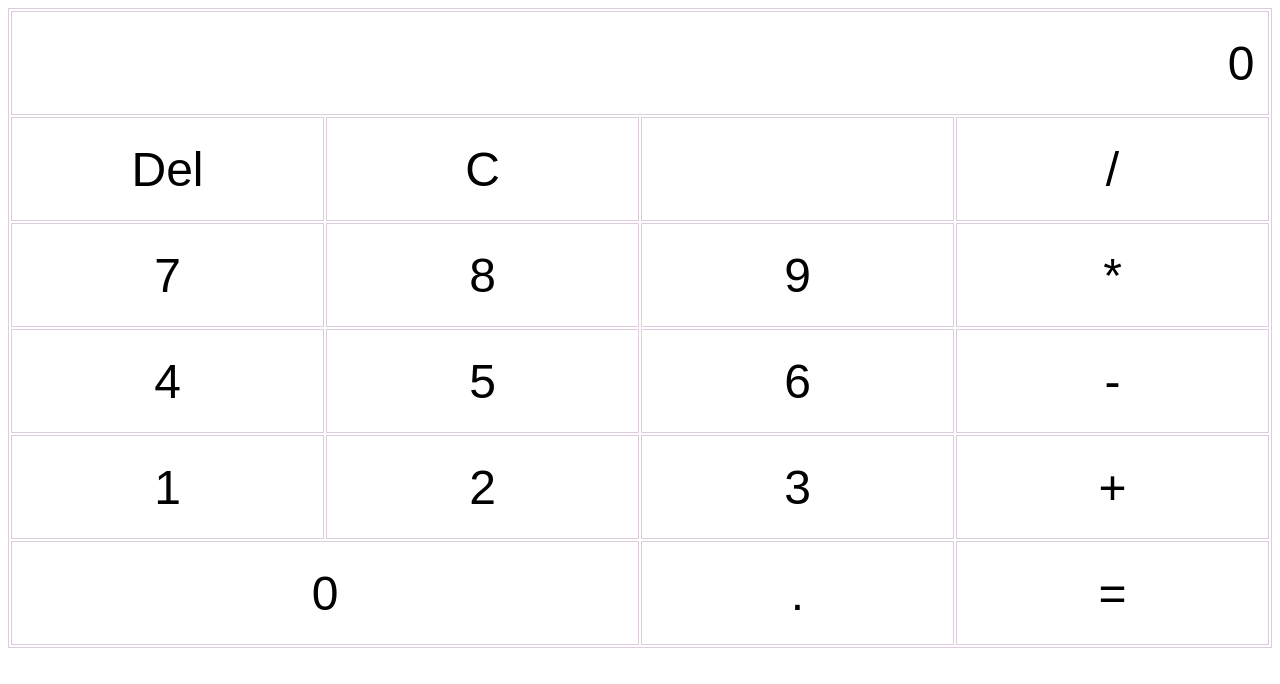
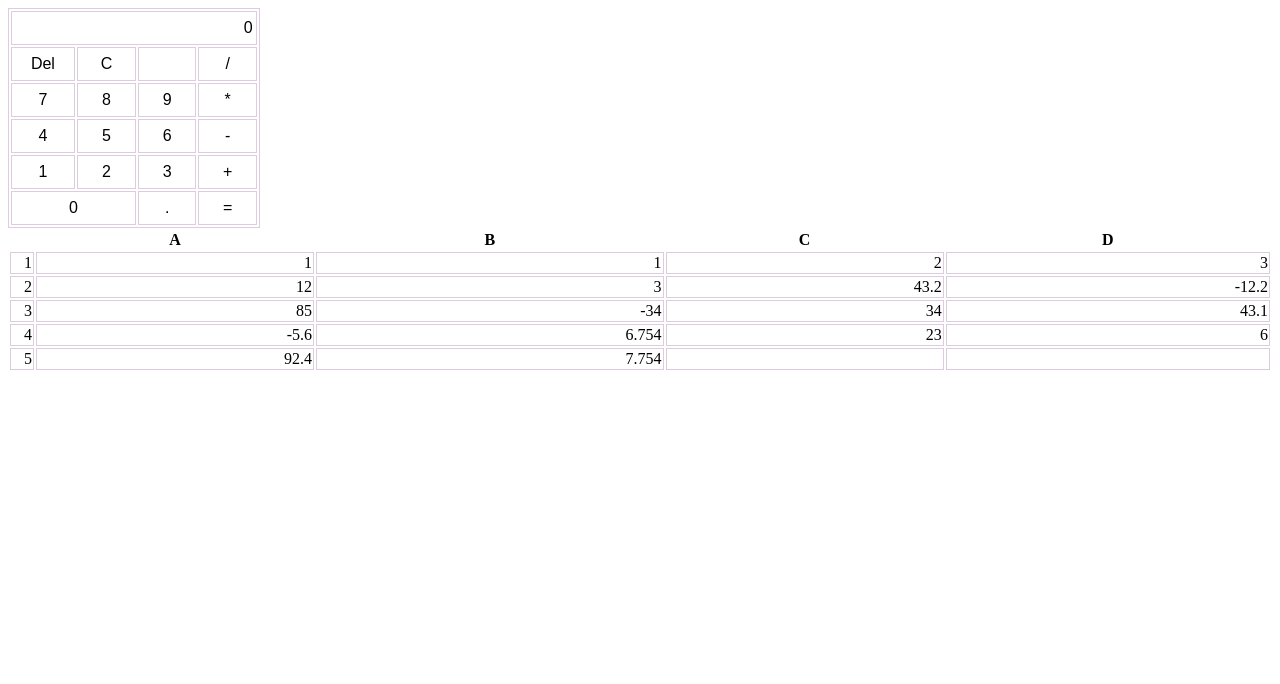
Before and after one commit to kdinev/EpsilonJS, a website: page demos/calculator.html in a window 1280 px wide. Drawn offline with nearby package versions, Linux system fonts and the light colour scheme.

Commit message:
Adding DOM formula link
Enabling the parser to evaluate DOM formulas using ID or
data-formula-ref attributes. Currently chain formulas are being
evaluated but circular references are not being recognized and will
result in "out of stack space" exception. Adding a few tests as well.

```diff
--- a/demos/calculator.html
+++ b/demos/calculator.html
@@ -14,12 +14,81 @@
 	<script type="text/javascript">
 		$(document).ready(function () {
 			$("#calculator").calculator();
+
+			epsilon();
 		});
 	</script>
+
+	<style type="text/css">
+		.calc-window {
+			width: 250px;
+		}
+
+		.sample-sheet {
+			width: 100%;
+		}
+		.sample-sheet td {
+			text-align: right;
+			border: 1px solid #DDCCDD;
+		}
+
+		.sample-sheet tr td:first-child {
+			width: 20px;
+			text-align center;
+		}
+	</style>
 </head>
 
 <body>
-	<div id="calculator"></div>
+	<div id="calculator" class="calc-window"></div>
+	<table class="sample-sheet">
+		<thead>
+			<tr>
+				<th></th>
+				<th>A</th>
+				<th>B</th>
+				<th>C</th>
+				<th>D</th>
+			</tr>
+		</thead>
+		<tbody>
+			<tr>
+				<td>1</td>
+				<td id="A1">1</td>
+				<td id="B1">1</td>
+				<td id="C1">2</td>
+				<td id="D1">3</td>
+			</tr>
+			<tr>
+				<td>2</td>
+				<td id="A2">12</td>
+				<td id="B2">3</td>
+				<td id="C2">43.2</td>
+				<td id="D2">-12.2</td>
+			</tr>
+			<tr>
+				<td>3</td>
+				<td id="A3">85</td>
+				<td id="B3">-34</td>
+				<td id="C3">34</td>
+				<td id="D3">43.1</td>
+			</tr>
+			<tr>
+				<td>4</td>
+				<td id="A4">-5.6</td>
+				<td data-formula-ref="B4">6.754</td>
+				<td>23</td>
+				<td>6</td>
+			</tr>
+			<tr>
+				<td>5</td>
+				<td data-formula="=A1+A2+A3+A4"></td>
+				<td data-formula="=B4+B1"></td>
+				<td></td>
+				<td></td>
+			</tr>
+		</tbody>
+	</table>
 </body>
 
 </html>
--- a/src/css/calculator.css
+++ b/src/css/calculator.css
@@ -25,19 +25,20 @@
 	transition: border-color 0.2s;
 }
 
-.ui-calculator td:hover {
+.ui-calculator tbody td:hover {
 	border: 1px solid #FFC500;
 }
 
-@media screen and (min-width: 500px) {
+/* @media screen and (min-width: 400px) {
 	.ui-calculator td {
-		font-size: 2em;
+		font-size: 1em;
+		height: 30px;
 	}
 }
 
-@media screen and (min-width: 1000px) {
+@media screen and (min-width: 800px) {
 	.ui-calculator td {
 		font-size: 3em;
 		height: 100px;
 	}
-}
+} */
--- a/src/epsilon.js
+++ b/src/epsilon.js
@@ -1,3 +1,4 @@
+/* global document: false */
 "use strict";
 // Extending JS array with top methor looking up the last member
 Array.prototype.top = function () {
@@ -9,10 +10,6 @@ var ZERO = 48,
 	CAP_A = 65,
 	CAP_Z = 90,
 	DEC_POINT = 46;
-
-var Calculator = function () {
-	this.exprParser = new ExpressionParser();
-};
 
 var ExpressionParser = function (expr) {
 	this.expression = expr;
@@ -71,7 +68,10 @@ var ExpressionParser = function (expr) {
 	this.value = function () {
 		return this.valueStack[0].evaluate();
 	};
-	this.evaluate = function () {
+	this.evaluate = function (e) {
+		if (arguments.length) {
+			this.setExpression(e);
+		}
 		this.parse();
 		return this.value();
 	};
@@ -134,9 +134,40 @@ var ExpressionTree = function (token, left, right) {
 		if (typeof this.pointer === "number") {
 			return this.pointer;
 		}
-		if (this.pointer.charCodeAt(0) >= ZERO && this.pointer.charCodeAt(0) <= NINE || token.charCodeAt(0) === DEC_POINT) {
+		if (this.pointer.charCodeAt(0) >= ZERO && this.pointer.charCodeAt(0) <= NINE || this.pointer.charCodeAt(0) === DEC_POINT) {
 			this.pointer = parseFloat(this.pointer);
+		} else if (this.pointer.charCodeAt(0) >= CAP_A && this.pointer.charCodeAt(0) <= CAP_Z) {
+			this.pointer = this.getDomVal();
 		}
 		return this.pointer;
 	};
+	this.getDomVal = function () {
+		var el = document.getElementById(this.pointer);
+		if (!el) {
+			el = document.querySelector("[data-formula-ref='" + this.pointer + "']");
+			if (el && el.length > 1) {
+				el = el[0];
+			}
+		}
+		return this.getElementValue(el);
+	};
+	this.getElementValue = function (el) {
+		var val, parser;
+		if (el && el.getAttribute("data-formula")) {
+			parser = new ExpressionParser(el.getAttribute("data-formula"));
+			val = parser.evaluate();
+		} else if (el) {
+			val = el.innerText;
+		}
+		return parseFloat(val);
+	};
 };
+
+var epsilon = function () {
+	var parser = new ExpressionParser(),
+		elements = document.querySelectorAll("[data-formula]"),
+		i;
+	for (i = 0; elements && i < elements.length; i++) {
+		elements[i].innerText = parser.evaluate(elements[i].getAttribute("data-formula"));
+	}
+};
```
Also changed, not shown: test/parser-tests.js (+27 -0 lines).
